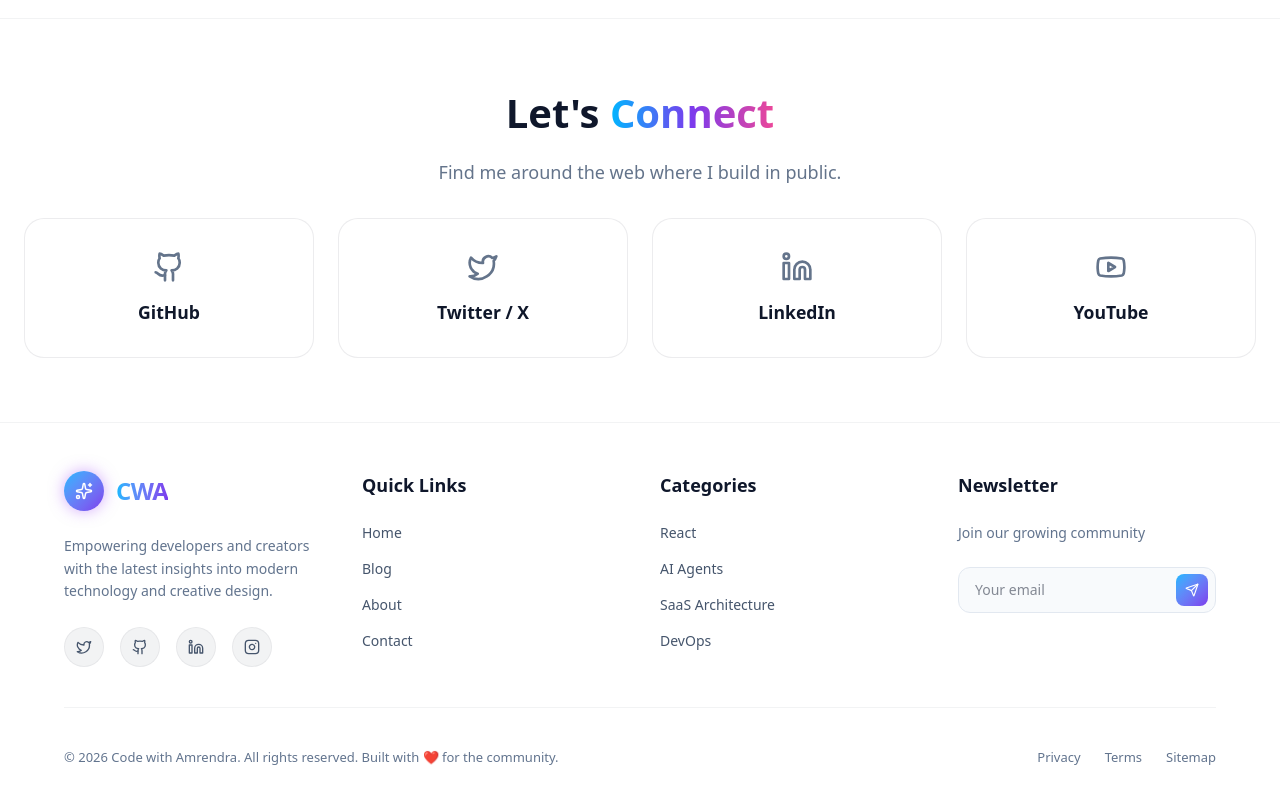
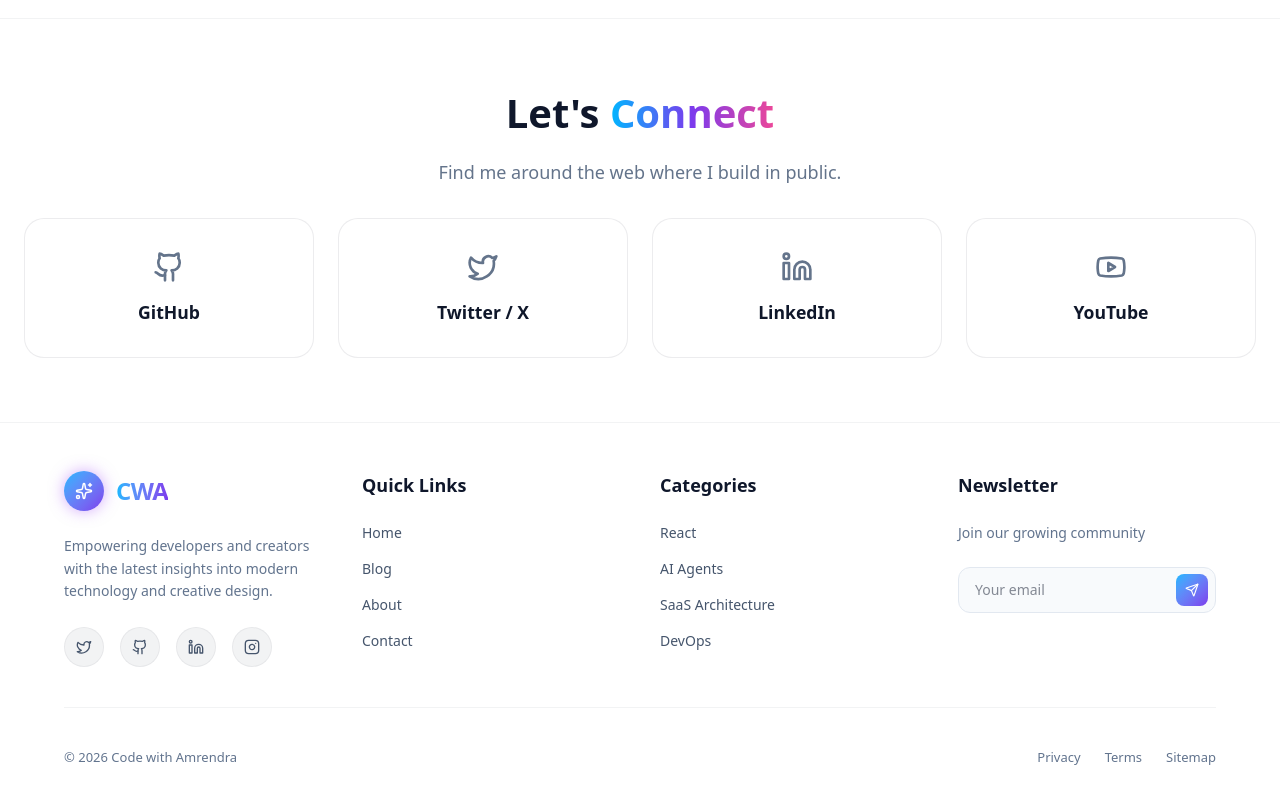
Before and after one commit to AmrendraCodes/AmrendraBlog, a Next.js app in the folder my-website/: page / in a window 1280 px wide. Shown: the part 3796-4596 px from the top of the page. Built offline with nearby package versions, Linux system fonts and the light colour scheme.

Commit message:
file committed

```diff
--- a/my-website/src/components/Footer.js
+++ b/my-website/src/components/Footer.js
@@ -93,7 +93,7 @@ export default function Footer() {
 
         <div className="border-t border-slate-900/5 flex flex-col md:flex-row justify-between items-center gap-4 pt-10">
           <p className="text-slate-500 text-[13px] font-medium text-center md:text-left">
-            &copy; {new Date().getFullYear()} Code with Amrendra. All rights reserved. Built with ❤️ for the community.
+            &copy; {new Date().getFullYear()} Code with Amrendra
           </p>
           <div className="flex flex-wrap items-center justify-center gap-4 md:gap-6">
             <Link href="/privacy" className="text-slate-500 text-[13px] font-medium no-underline transition-colors duration-300 hover:text-slate-900 dark:text-slate-50">Privacy</Link>
```
